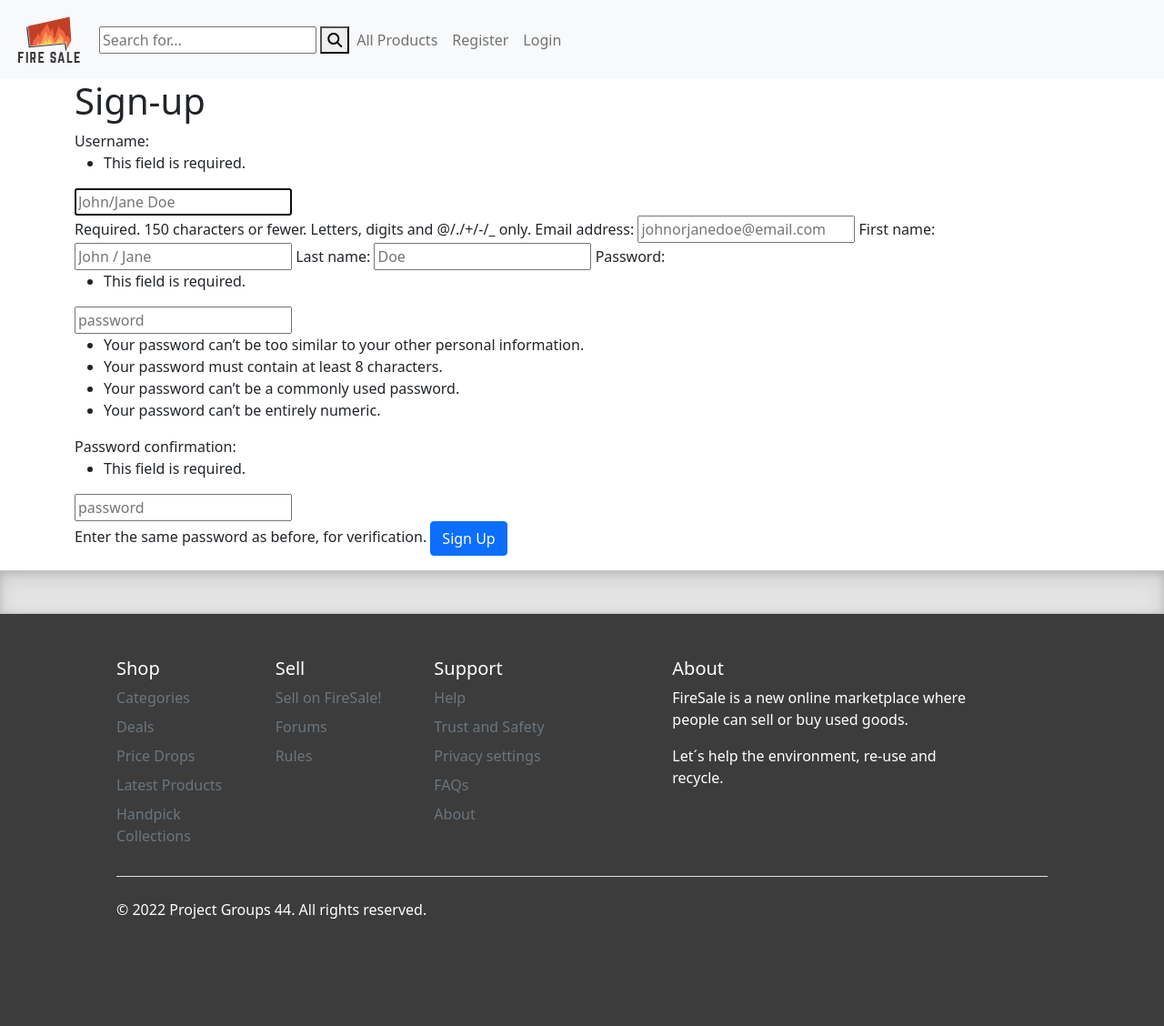
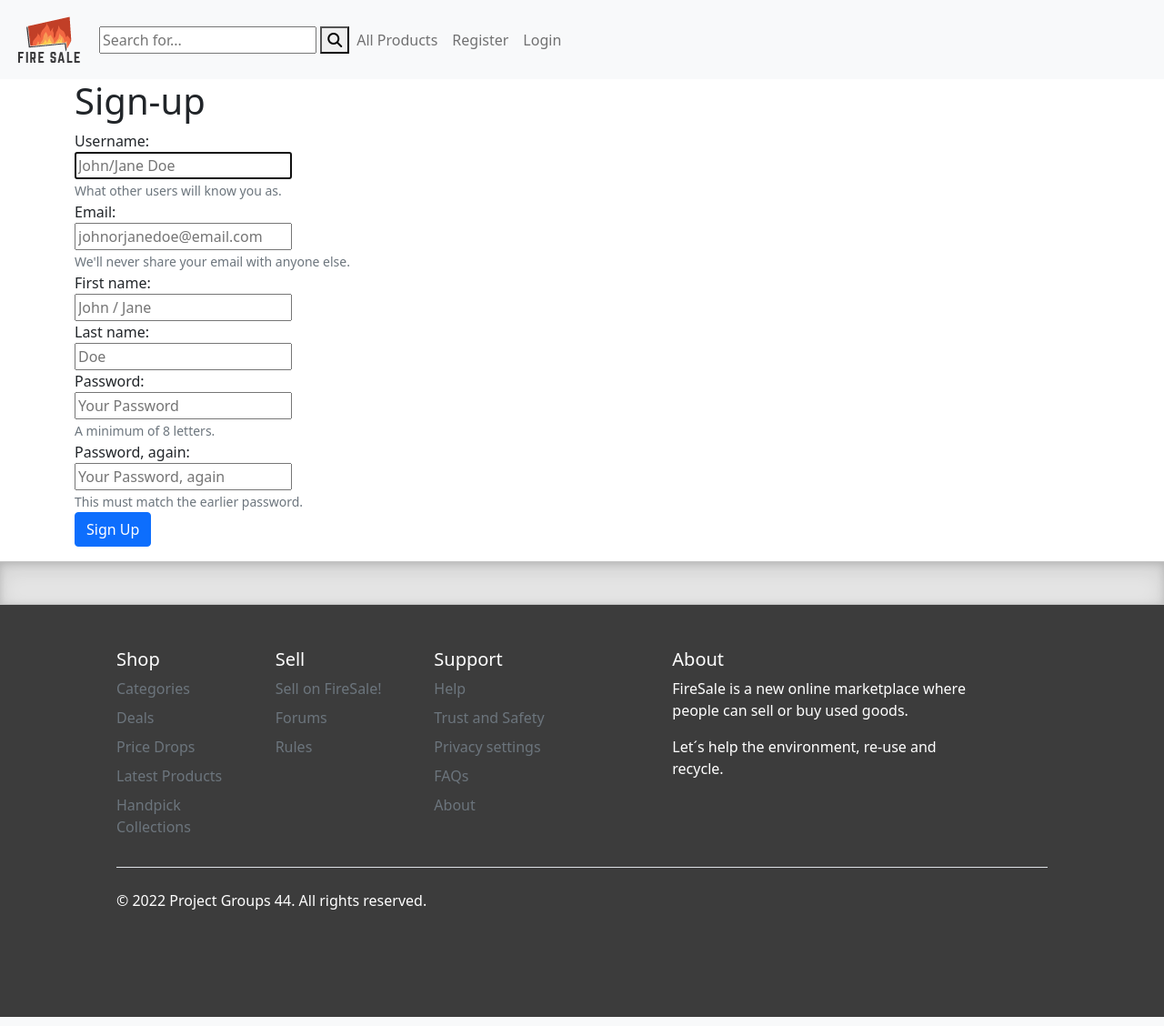
Before and after one commit to tjorvio/django-tango, a Django app: page /users/register in a window 1280 px wide. Shown: the whole page at 91% size. Run offline with Django 4.2, Linux system fonts and the light colour scheme; some libraries are stand-ins or nearby versions.

Commit message:
register form útlit

```diff
--- a/FireSale/forms/register_form.py
+++ b/FireSale/forms/register_form.py
@@ -44,7 +44,7 @@ class SignUpForm(UserCreationForm):
             'id': 'password1',
             'type': 'password',
             'class': 'form-input',
-            'placeholder': 'password',
+            'placeholder': 'Your Password',
             'minlength': '8'
         })
         self.fields["password2"].widget.attrs.update({
@@ -53,7 +53,7 @@ class SignUpForm(UserCreationForm):
             'id': 'password2',
             'type': 'password',
             'class': 'form-input',
-            'placeholder': 'password',
+            'placeholder': 'Your Password, again',
             'minlength': '8'
         })
 
--- a/templates/user/register.html
+++ b/templates/user/register.html
@@ -2,8 +2,47 @@
 {% block content %}
     <h1>Sign-up</h1>
     <form class="form form-horizontal" method="POST" action=".">
-        {% csrf_token %}
-        {{ form }}
+        <div class="form-group">
+            {% csrf_token %}
+            <label for="username">Username: </label>
+            <div>{{ form.username }}</div>
+            <small id="usernameHelp" class="form-text text-muted">What other users will know you as.</small>
+        </div>
+        <div class="form-group">
+            <label for="email">Email: </label>
+            <div>
+            {{ form.email }}
+            </div>
+            <small id="emailHelp" class="form-text text-muted">We'll never share your email with anyone else.</small>
+        </div>
+        <div class="form-group">
+            <label for="first_name">First name: </label>
+            <div>
+            {{ form.first_name }}
+            </div>
+        </div>
+        <div class="form-group">
+            <label for="first_name">Last name: </label>
+            <div>
+            {{ form.last_name }}
+            </div>
+        </div>
+        <div class="form-group">
+            <label for="password1">Password: </label>
+            <div>
+                {{ form.password1 }}
+            </div>
+            <small id="emailHelp" class="form-text text-muted">A minimum of 8 letters.</small>
+        </div>
+        <div class="form-group">
+            <label for="password2">Password, again:</label>
+            <div>
+            {{ form.password2 }}
+            </div>
+            <small id="emailHelp" class="form-text text-muted">This must match the earlier password.</small>
+        </div>
+        <div>
         <input type="submit" class="btn btn-primary" value="Sign Up" />
+        </div>
     </form>
 {% endblock %}
```
